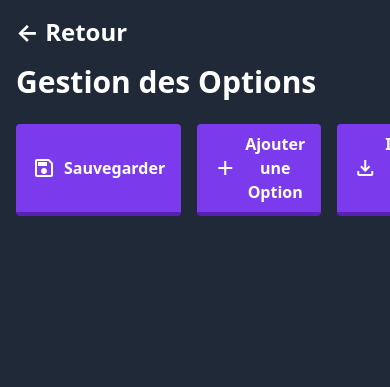
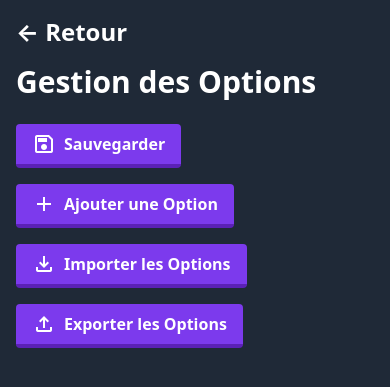
Before and after one commit to Gouel/GouelMonoRepo, a Flask app: template GouelFront/app/templates/pages/admin/manage_options.j2 in a window 390 px wide; the page is wider, and only the part inside the window is pictured. Shown: the part 64-451 px from the top of that part. Run offline with Flask 3, Linux system fonts and the light colour scheme; the template is opened without the code that fills it, so the values that code supplies are empty; parts of the project's set-up code (start-up, migrations or seed data) failed here and were passed over; some libraries are stand-ins or nearby versions.

Commit message:
✨ feat(GouelFront): Admin panel mobile
Fonctionnement du panel sur mobile (sauf page options)

```diff
--- a/GouelFront/app/templates/pages/admin/manage_event.j2
+++ b/GouelFront/app/templates/pages/admin/manage_event.j2
@@ -14,7 +14,7 @@
         class="max-w-32 max-h-32 object-cover">
 
     <!-- Liens de Gestion transformés en boutons avec icônes -->
-    <div class="my-6 flex justify-start space-x-4">
+    <div class="my-6 flex flex-wrap gap-4">
         <a href="{{ url_for('admin.manage_volunteers', event_id=event_id) }}"
             class="border-b-4 bg-purple-600 border-purple-800 hover:bg-purple-500  hover:border-purple-700 text-white font-bold py-2 px-4 rounded inline-flex items-center">
             <span class="material-symbols-outlined mr-2">
--- a/GouelFront/app/templates/pages/admin/manage_event_tickets.j2
+++ b/GouelFront/app/templates/pages/admin/manage_event_tickets.j2
@@ -7,7 +7,7 @@
     {% include "components/retour.j2" %}
     <h2 class="text-3xl font-bold mb-4">Gestion des Tickets à vendre</h2>
 
-    <div class="my-6 flex justify-start space-x-4">
+    <div class="my-6 flex flex-wrap gap-4">
         <button onclick="openAddEditModal('add')"
             class="border-b-4 bg-purple-600 border-purple-800 hover:bg-purple-500 hover:border-purple-700 text-white font-bold py-2 px-4 rounded inline-flex items-center">
             <span class="material-symbols-outlined mr-2">
--- a/GouelFront/app/templates/pages/admin/manage_options.j2
+++ b/GouelFront/app/templates/pages/admin/manage_options.j2
@@ -7,7 +7,7 @@
     {% include "components/retour.j2" %}
     <h2 class="text-3xl font-bold mb-4">Gestion des Options</h2>
     <!-- Liens de Gestion transformés en boutons avec icônes -->
-    <div class="my-6 flex justify-start space-x-4">
+    <div class="my-6 flex flex-wrap gap-4">
         <button onclick="sauvegarder()"
             class="border-b-4 bg-purple-600 border-purple-800 hover:bg-purple-500  hover:border-purple-700 text-white font-bold py-2 px-4 rounded inline-flex items-center">
             <span class="material-symbols-outlined mr-2">
@@ -54,6 +54,15 @@
         background-color: rgba(0, 0, 0, 0.1);
         box-shadow: 0px 4px 0px 0px #000;
     }
+
+    @media (max-width: 768px) {
+
+        .option>.option-value,
+        .option>.option-content {
+            margin-left: 0em !important;
+        }
+    }
+
 
     .option>.option-value,
     .option>.option-content {
--- a/GouelFront/app/templates/pages/admin/manage_store.j2
+++ b/GouelFront/app/templates/pages/admin/manage_store.j2
@@ -97,7 +97,7 @@
                 <!-- Checkbox HasAlcohol -->
                 <div class="mb-4">
                     <label class="inline-flex items-center">
-                        <input type="checkbox" id="HasAlcohol" name="HasAlcohol" class="form-checkbox">
+                        <input type="checkbox" id="HasAlcohol" name="HasAlcohol" class="form-checkbox accent">
                         <span class="ml-2">Produit interdit aux mineurs / SAM</span>
                     </label>
                 </div>
--- a/GouelFront/app/templates/pages/admin/manage_tickets.j2
+++ b/GouelFront/app/templates/pages/admin/manage_tickets.j2
@@ -7,7 +7,7 @@
     {% include "components/retour.j2" %}
     <h2 class="text-3xl font-bold mb-4">Gestion des Tickets</h2>
 
-    <div class="my-6 flex justify-start space-x-4">
+    <div class="my-6 flex flex-wrap gap-4">
         <a href="{{ url_for('admin.manage_event_tickets', event_id=event_id) }}"
             class="border-b-4 bg-purple-600 border-purple-800 hover:bg-purple-500  hover:border-purple-700 text-white font-bold py-2 px-4 rounded inline-flex items-center">
             <span class="material-symbols-outlined mr-2">
--- a/GouelFront/app/templates/pages/admin/manage_volunteers.j2
+++ b/GouelFront/app/templates/pages/admin/manage_volunteers.j2
@@ -8,7 +8,7 @@
     {% include "components/retour.j2" %}
     <h2 class="text-3xl font-bold mb-4">Gestion des Bénévoles</h2>
 
-    <div class="my-6 flex justify-start space-x-4">
+    <div class="my-6 flex flex-wrap gap-4">
         <button onclick="openAddVolunteerModal()"
             class="md:w-1/5 border-b-4 bg-purple-600 border-purple-800 hover:bg-purple-500 hover:border-purple-700 text-white font-bold py-2 px-4 rounded">
             Ajouter un Bénévole
```
Also changed, not shown: GouelFront/app/templates/pages/admin/dashboard.j2 (+13 -9 lines), GouelFront/app/templates/pages/client/events.j2 (added, +16 -0 lines).
